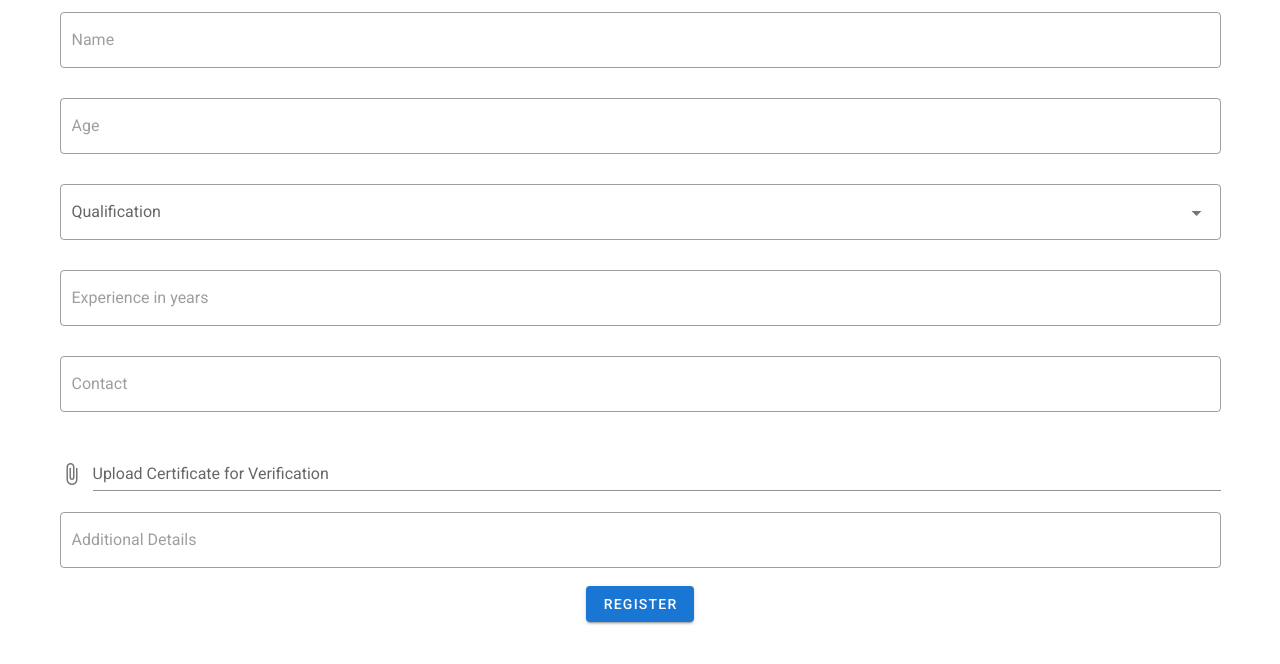
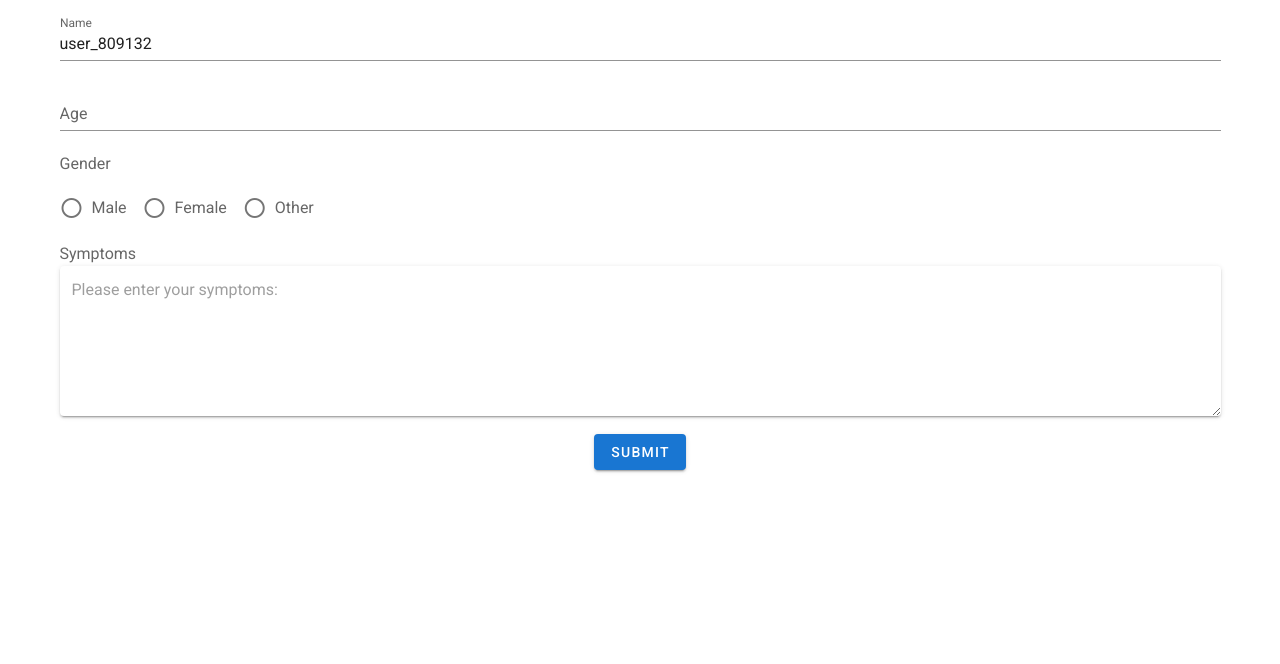
Before and after one commit to aishwaryagaikwad21/medicare_landing_page, a Vue app: page / in a window 1280 px wide. Shown: the top 664 px of the page. Built offline with nearby package versions, Linux system fonts and the light colour scheme.

Commit message:
pushing:

```diff
--- a/src/components/DoctorRegistrationForm.vue
+++ b/src/components/DoctorRegistrationForm.vue
@@ -16,7 +16,7 @@
       multiple
     >
     </v-select>
-         <v-text-field placeholder="Experience in years" outlined="" type="number" v-model="experience" required>
+         <v-text-field placeholder="Experience(in years)" outlined="" type="number" v-model="experience" required>
          </v-text-field>
      <v-text-field placeholder="Contact" outlined="" type="number" required v-model="contactno">
 
@@ -35,6 +35,8 @@
             accept="application/pdf"
             @change="onFilePicked"
           />
+                              <v-text-field placeholder="Password" outlined=""  v-model="password" type="password" />
+
                     <v-text-field placeholder="Additional Details" outlined=""  v-model="additionalDetails"/>
 
     <v-row justify="center">
@@ -65,6 +67,7 @@ export default {
       DocumentFileUrl: "",
       downloadUrl: "",
       contactno : "",
+      password : ""
        }),
     methods : {
          pickFile() {
@@ -103,6 +106,7 @@ export default {
               additionalDetails : mythis.additionalDetails,
               age : mythis.age,
               qualifications : mythis.selectedQualifications,
+              password : mythis.password,
               verified : false
 
             };
--- /dev/null
+++ b/src/components/UserRegistration.vue
@@ -0,0 +1,52 @@
+<template>
+    <v-container>
+        <v-text-field placeholder="Enter Name or Leave for random" label="Name" :value="generateRandomUsername()">
+        </v-text-field>
+
+        <v-text-field placeholder="Enter Age" label="Age" type=Number>
+        </v-text-field>
+        <v-label>
+            Gender
+        </v-label>
+            <v-radio-group row>
+      <v-radio label="Male" value="radio-1"></v-radio>
+      <v-radio label="Female" value="radio-2"></v-radio>
+      <v-radio label="Other" value="radio-3"></v-radio>
+    </v-radio-group>
+
+    <v-label>
+        Symptoms
+        </v-label>
+    <v-textarea solo placeholder="Please enter your symptoms:" value="">
+
+    </v-textarea>
+    <v-row justify=center>
+<v-btn color=primary>
+   Submit
+</v-btn>
+</v-row>
+    </v-container>
+</template>
+<style scoped>
+
+</style>
+<script>
+export default {
+
+    data : ()=> ({
+
+    }),
+    methods : {
+        generateRandomUsername : function(){
+            var len=6;
+            var arr='1234567890'
+            var ans = '';
+            for (var i = len; i > 0; i--) {
+                ans +=
+                  arr[Math.floor(Math.random() * arr.length)];
+            }
+            return 'user_'+ans;
+        }
+    }
+}
+</script>
--- a/src/main.js
+++ b/src/main.js
@@ -6,8 +6,9 @@ import 'material-design-icons-iconfont/dist/material-design-icons.css' // Ensure
 
 import DoctorsRegistration from './components/DoctorRegistrationForm'
 import Landing from './components/Landing';
+import UserRegistration from './components/UserRegistration'
 const  routes = [
-    { path: "/", component: DoctorsRegistration },
+    { path: "/", component: UserRegistration },
     {
       path: "/doctorsregistrations",
       component: DoctorsRegistration,
```
